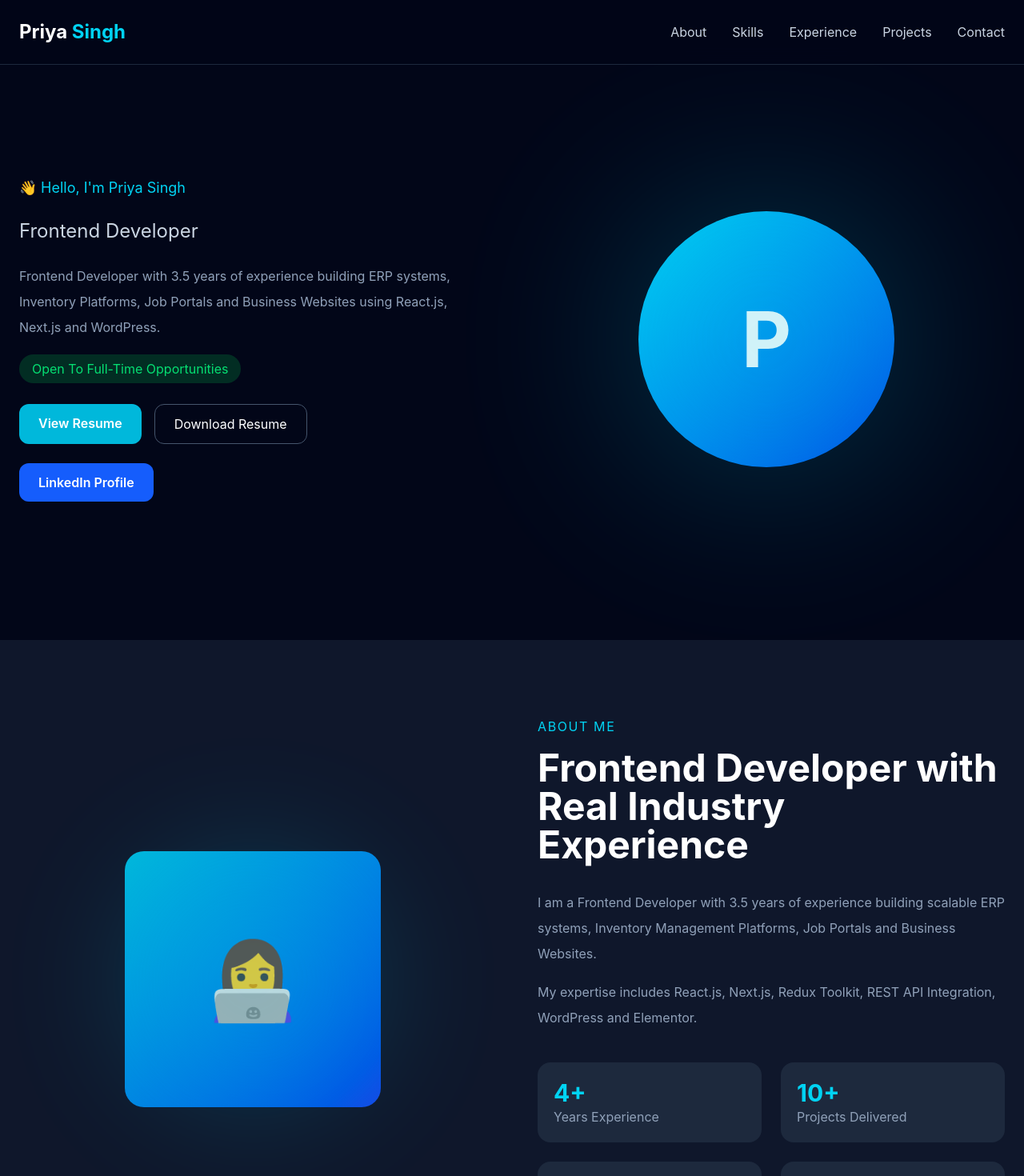
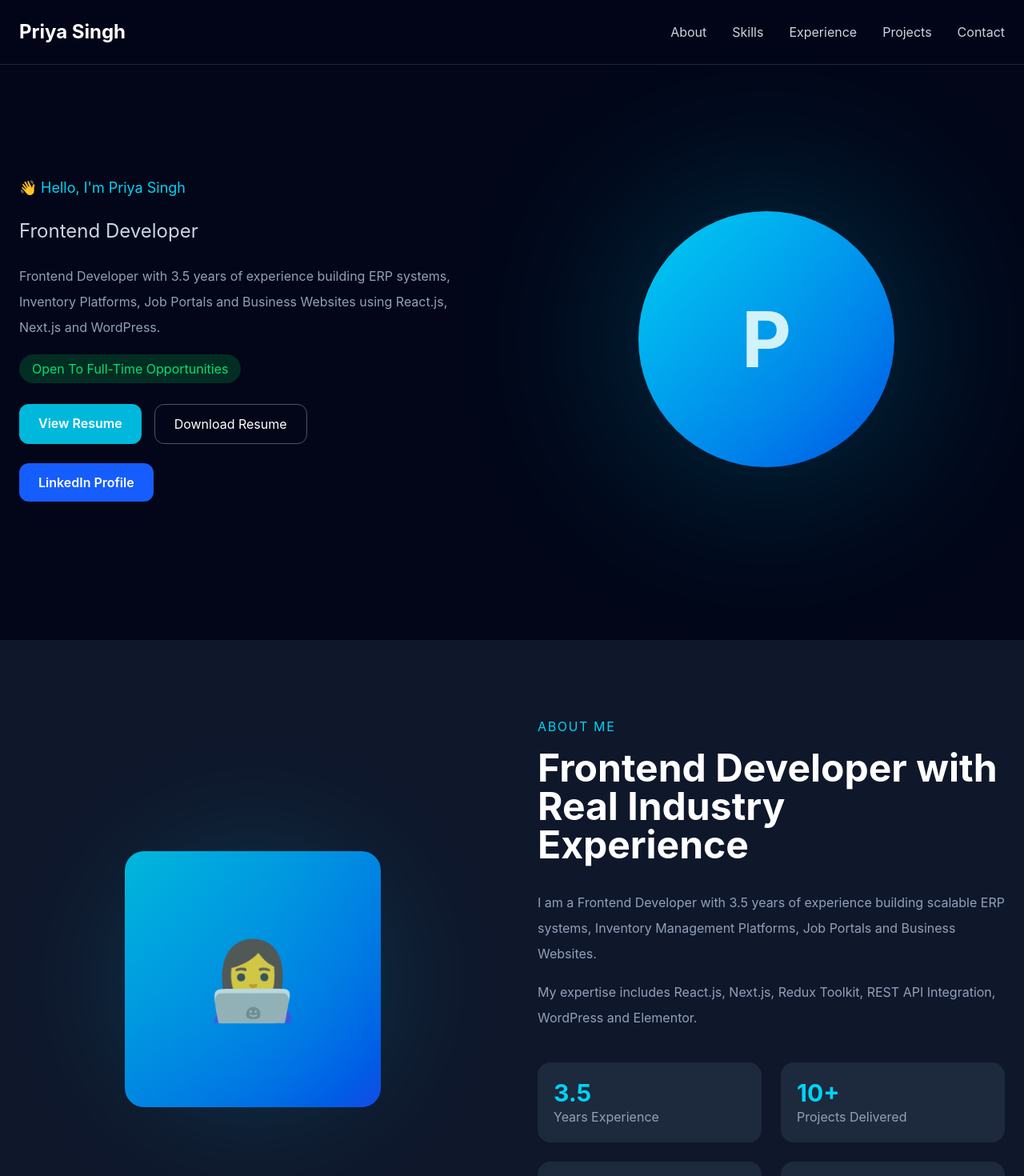
Before and after one commit to mounaspriya/portfolio, a React app: page / in a window 1280 px wide. Shown: the top 1470 px of the page at 80% size. Built offline with nearby package versions, Linux system fonts and the light colour scheme; the HTML template or start-up script is replaced by a standard one.

Commit message:
Update2 portfolio

```diff
--- a/src/components/About.jsx
+++ b/src/components/About.jsx
@@ -50,7 +50,7 @@ export default function About() {
 
             <div className="bg-slate-800 p-5 rounded-2xl">
               <h3 className="text-3xl font-bold text-cyan-400">
-                4+
+                3.5
               </h3>
               <p className="text-slate-400">
                 Years Experience
--- a/src/components/Navbar.jsx
+++ b/src/components/Navbar.jsx
@@ -56,7 +56,7 @@ export default function Navbar() {
 
         {/* Logo */}
         <h1 className="text-white text-2xl font-bold">
-          Priya<span className="text-cyan-400"> Singh</span>
+          Priya Singh
         </h1>
 
         {/* Desktop Menu */}
```
